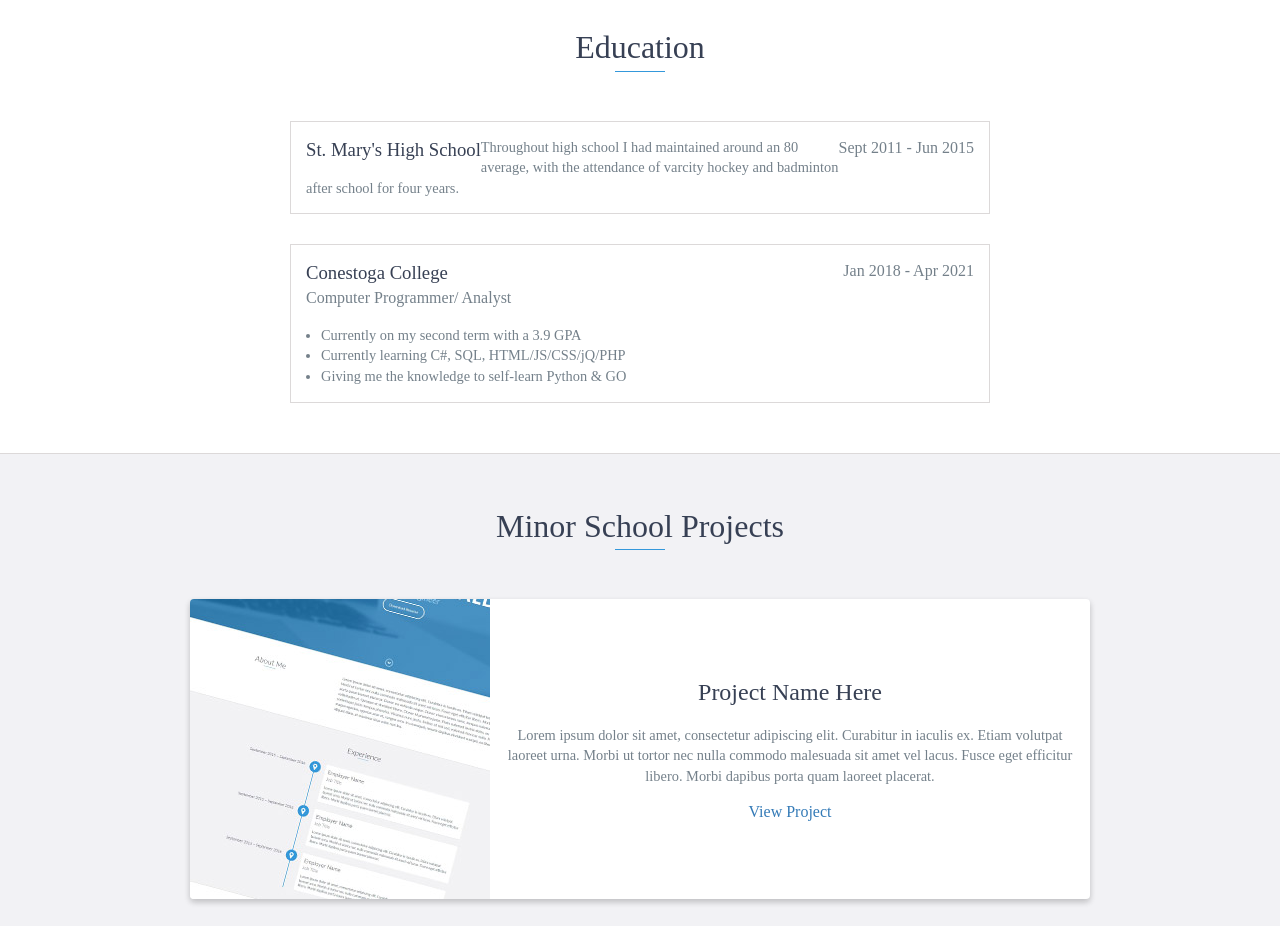
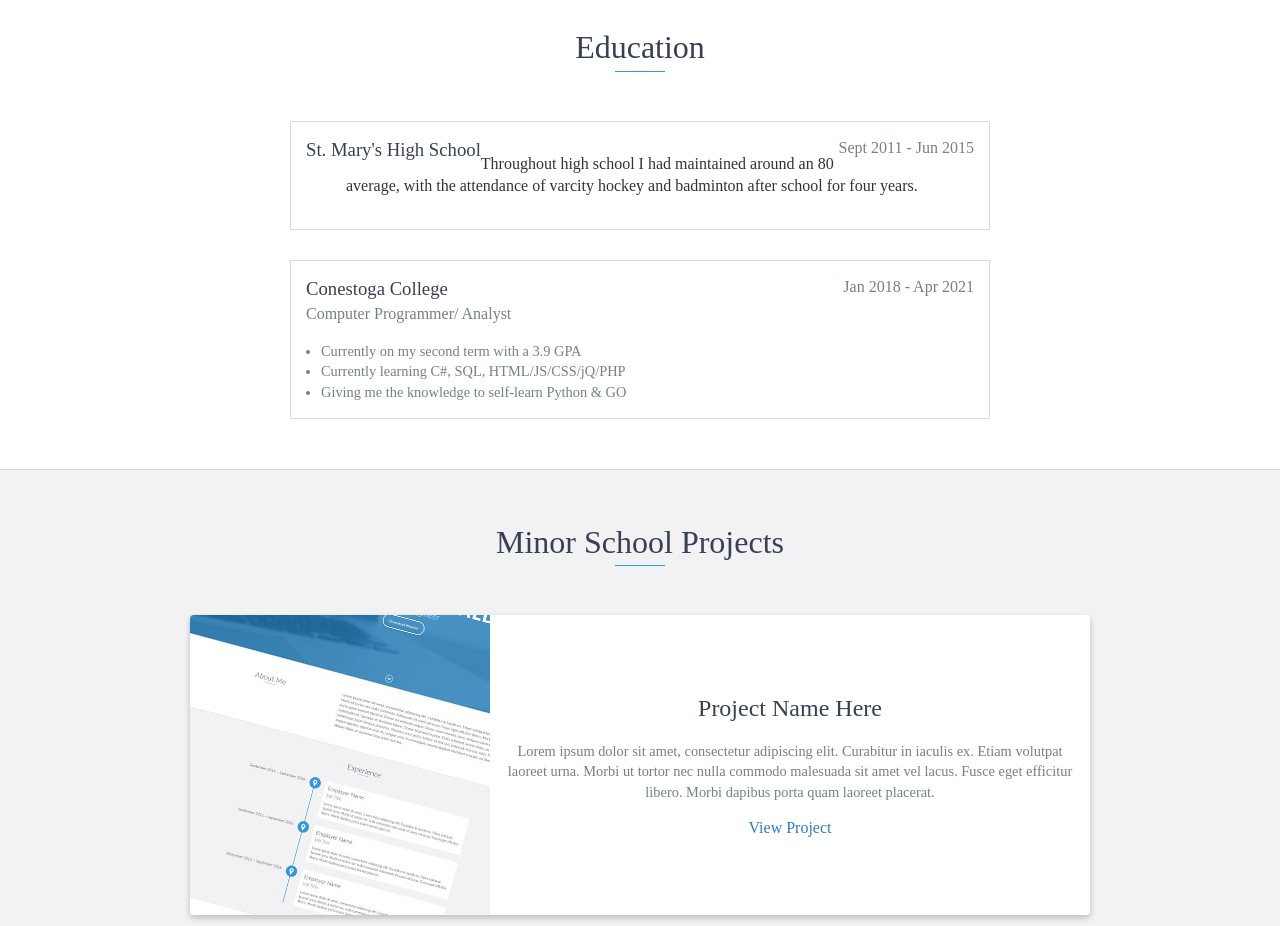
Before and after one commit to jvandenheuvel/jvandenheuvel.github.io, a website: page index.html in a window 1280 px wide. Shown: the part 1680-2606 px from the top of the page. Drawn offline with nearby package versions, Linux system fonts and the light colour scheme.

Commit message:
Update index.html

```diff
--- a/index.html
+++ b/index.html
@@ -110,7 +110,7 @@
             <p>
 	    </p>
 	    <p>
-                 Throughout high school I had maintained around an 80 average, with the attendance of varcity hockey and badminton after school for four years.
+                 <blockquote>Throughout high school I had maintained around an 80 average, with the attendance of varcity hockey and badminton after school for four years.</blockquote>
 	    </p>
         </div>
         <!-- End .education-block -->
```
